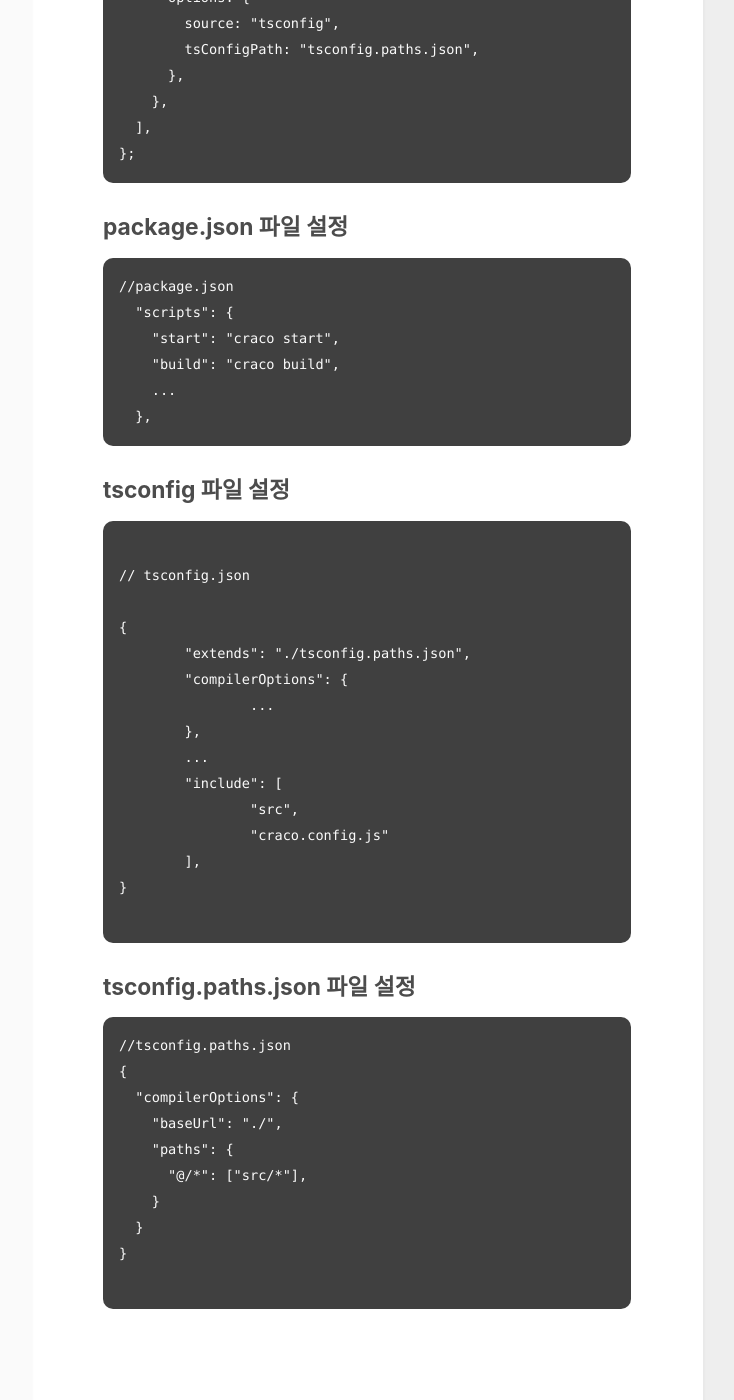
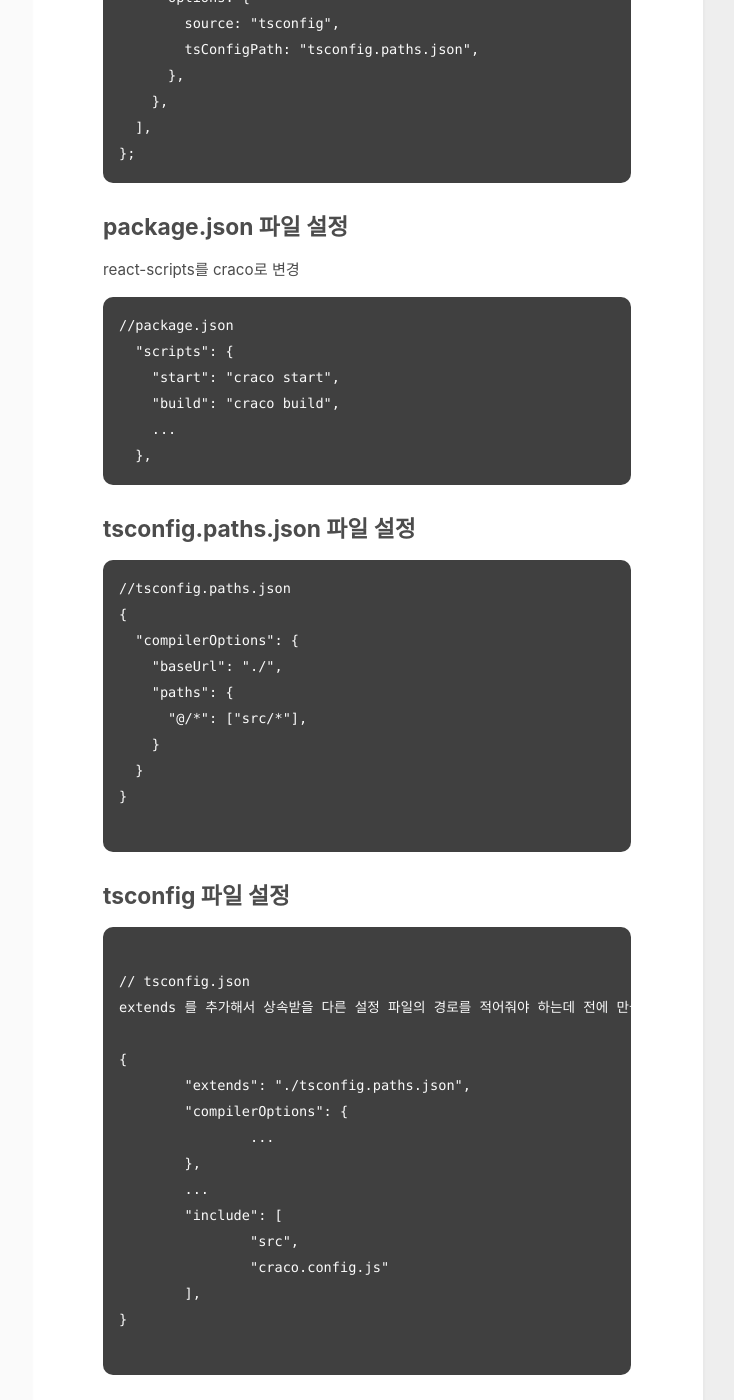
Before and after one commit to kyday/kyday.github.io, a Jekyll site: the page built from _posts/2022-04-20-CRA 절대경로 설정하기.md, in a window 1280 px wide and 1400 px high, scrolled down 1064 px. Shown: the whole window, without its empty margins (417-1151 px from the left). Built offline with Jekyll 4.4.1, drawn with Linux system fonts in a browser that asks for light colours.

Commit message:
CRA 절대경로#2

````diff
--- a/_posts/2022-04-20-CRA 절대경로 설정하기.md
+++ b/_posts/2022-04-20-CRA 절대경로 설정하기.md
@@ -49,6 +49,8 @@ module.exports = {
 
 ## package.json 파일 설정
 
+react-scripts를 craco로 변경
+
 ```
 //package.json
   "scripts": {
@@ -56,26 +58,6 @@ module.exports = {
     "build": "craco build",
     ...
   },
-```
-
-## tsconfig 파일 설정
-
-```
-
-// tsconfig.json
-
-{
-	"extends": "./tsconfig.paths.json",
-	"compilerOptions": {
-    		...
-	},
-        ...
-    	"include": [
-		"src",
-		"craco.config.js"
-	],
-}
-
 ```
 
 ## tsconfig.paths.json 파일 설정
@@ -92,3 +74,24 @@ module.exports = {
 }
 
 ```
+
+## tsconfig 파일 설정
+
+```
+
+// tsconfig.json
+extends 를 추가해서 상속받을 다른 설정 파일의 경로를 적어줘야 하는데 전에 만들었던 tsconfig.paths.json를 설정
+
+{
+	"extends": "./tsconfig.paths.json",
+	"compilerOptions": {
+    		...
+	},
+        ...
+    	"include": [
+		"src",
+		"craco.config.js"
+	],
+}
+
+```
````
